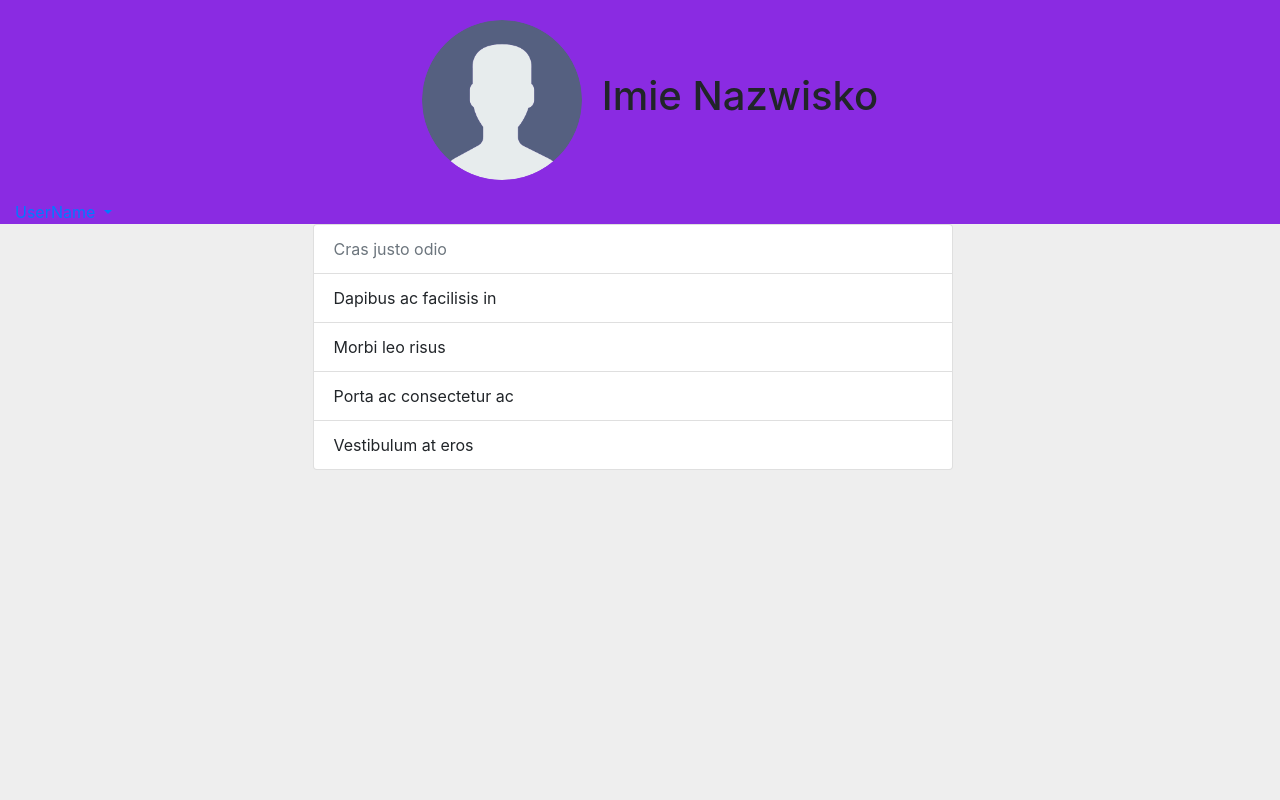
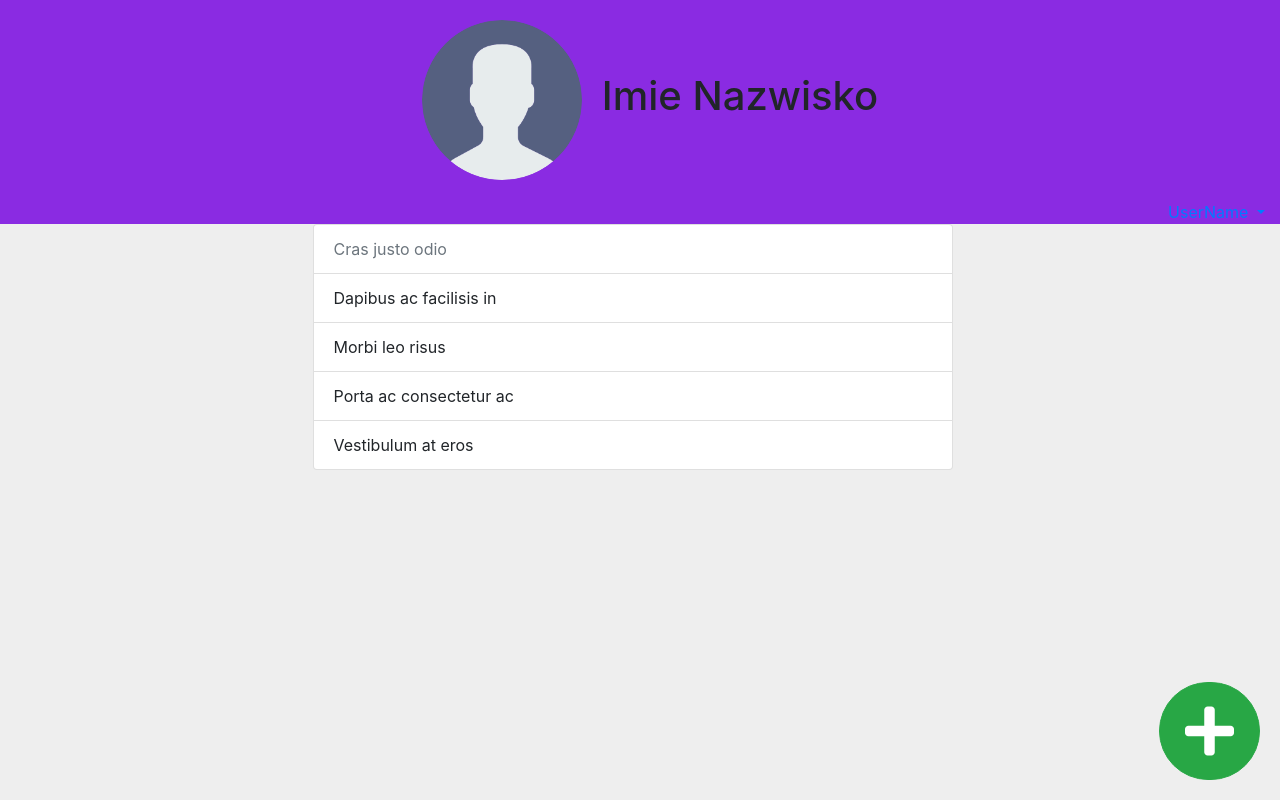
Before and after one commit to MichalDziedzic/Micha-Dziedzic, a plain HTML site: page index.html in a window 1280 px wide. Drawn offline with nearby package versions, Linux system fonts and the light colour scheme.

Commit message:
next wer

```diff
--- a/CSS/Style.css
+++ b/CSS/Style.css
@@ -1,5 +1,6 @@
 body{
     background-color:#eee;
+    overflow-x:hidden;
 }
 .wrapper{
     margin:80px;
@@ -14,8 +15,21 @@ body{
     height: 20vh;
 
 }
-.hamburger{
-
+.header{
+    width: 100%;
+    margin: 0;
+}
+.container-fluid{
+   padding: 0;
+}
+.btn-success{
+    border-radius: 100px;
+    padding: 20px 25px;
+    margin-bottom: 20px;
+    margin-right: 20px;
+}
+.fas{
+    font-size: 3.5em;
 }
 .form-signin{
     max-width:380px;
--- a/index.html
+++ b/index.html
@@ -4,9 +4,11 @@
 <head>
     <meta charset="UTF-8">
     <meta name="viewport" content="width=device-width, initial-scale=1.0">
+    <link rel="stylesheet" href="CSS/reset.css" type="text/css">
     <link rel="stylesheet" href="https://stackpath.bootstrapcdn.com/bootstrap/4.3.1/css/bootstrap.min.css" integrity="sha384-ggOyR0iXCbMQv3Xipma34MD+dH/1fQ784/j6cY/iJTQUOhcWr7x9JvoRxT2MZw1T" crossorigin="anonymous">
     <link rel="stylesheet" href="https://maxcdn.bootstrapcdn.com/bootstrap/4.3.1/css/bootstrap.min.css">
     <link rel="stylesheet" href="CSS/Style.css" type="text/css">
+    <link rel="stylesheet" href="https://use.fontawesome.com/releases/v5.8.1/css/all.css" integrity="sha384-50oBUHEmvpQ+1lW4y57PTFmhCaXp0ML5d60M1M7uH2+nqUivzIebhndOJK28anvf" crossorigin="anonymous">
     <title>TODO</title>
 </head>
 <body>
@@ -17,13 +19,13 @@
 
 
             <div class="col-12  personal">
-                <div class="d-flex justify-content-center mee">
+                <div class="d-flex justify-content-center ">
                 <img src="IMG/user.png" class="rounded-circle user" alt="Cinque Terre">
                 <span class="align-self-center"><h1>Imie Nazwisko</h1></span>
             </div>
 
 
-
+                  <div class="d-flex justify-content-end">
                     <a class="link dropdown-toggle" href="#" id="navbarDropdownMenuLink" data-toggle="dropdown" aria-haspopup="true" aria-expanded="false">
                       UserName
                     </a>
@@ -31,16 +33,10 @@
                       <a class="dropdown-item" href="#">log out</a>
 
                 </div>
+            </div>
               </div>
 
-
-
-
-
-
             </div>
-
-
 
 
             </div>
@@ -49,7 +45,7 @@
 
 
 
-            </div>
+
 
 
         <div class=" row justify-content-md-center section">
@@ -65,6 +61,13 @@
 
 
 
+    </div>
+
+
+        <!--  section-->
+        <div class=" d-flex justify-content-end addTask fixed-bottom">
+        <button type="button" class="btn btn-success "><i class="fas fa-plus"></i></button>
+              </div>
 
 
 
```
